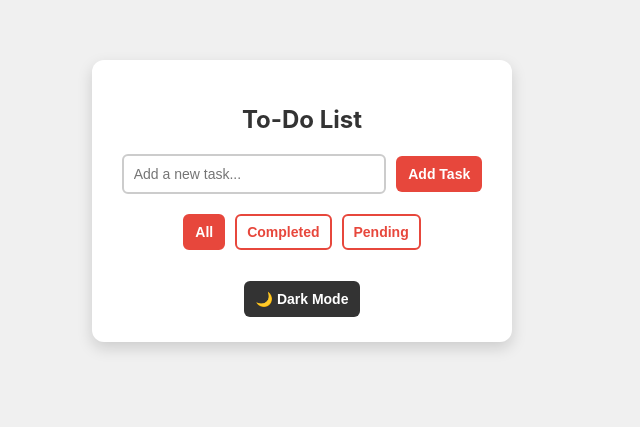
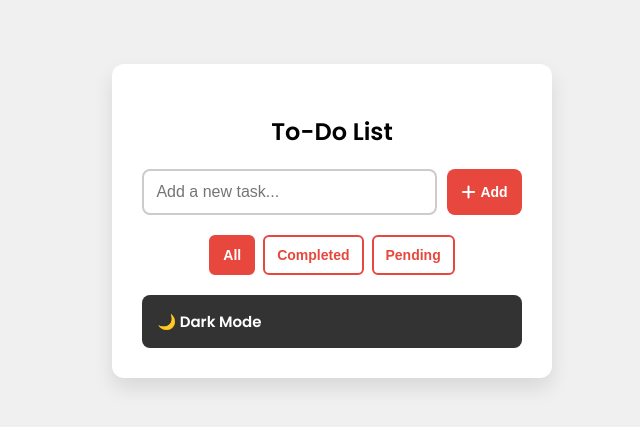
Before and after one commit to Sosiggg/Salas_ToDoList, a React (Vite) app: page / in a window 1280 px wide. Shown: the part 199-626 px from the top of the page, without its empty margins (338-978 px from the left). Built offline with nearby package versions, Linux system fonts and the light colour scheme.

Commit message:
Finalized ToDoList

```diff
--- a/src/ToDoList.jsx
+++ b/src/ToDoList.jsx
@@ -3,49 +3,52 @@ import { useState } from "react";
 export default function TodoList() {
     const [tasks, setTasks] = useState([]);
     const [task, setTask] = useState("");
+    const [filter, setFilter] = useState("all");
     const [editingIndex, setEditingIndex] = useState(null);
-    const [editText, setEditText] = useState("");
-    const [filter, setFilter] = useState("all");
+    const [editedTask, setEditedTask] = useState("");
 
     const addTask = () => {
-        if (task.trim() === "") return;
+        if (task.trim() === "") return alert("Task cannot be empty!");
         setTasks([...tasks, { text: task, completed: false }]);
         setTask("");
     };
 
-    const removeTask = (index) => {
-        setTasks(tasks.filter((_, i) => i !== index));
+    const toggleComplete = (index) => {
+        setTasks(tasks.map((t, i) =>
+            i === index ? { ...t, completed: !t.completed } : t
+        ));
     };
 
-    const toggleComplete = (index) => {
-        const updatedTasks = tasks.map((t, i) =>
-            i === index ? { ...t, completed: !t.completed } : t
-        );
-        setTasks(updatedTasks);
+    const removeTask = (index) => {
+        if (window.confirm("Are you sure you want to delete this task?")) {
+            setTasks(tasks.filter((_, i) => i !== index));
+        }
     };
 
-    const startEditing = (index, text) => {
+    const startEditing = (index) => {
         setEditingIndex(index);
-        setEditText(text);
+        setEditedTask(tasks[index].text);
     };
 
     const saveEdit = (index) => {
-        const updatedTasks = tasks.map((t, i) =>
-            i === index ? { ...t, text: editText } : t
-        );
-        setTasks(updatedTasks);
+        if (editedTask.trim() === "") return alert("Task cannot be empty!");
+        setTasks(tasks.map((t, i) =>
+            i === index ? { ...t, text: editedTask } : t
+        ));
         setEditingIndex(null);
+        setEditedTask("");
     };
 
-    const filteredTasks = tasks.filter((t) => {
-        if (filter === "completed") return t.completed;
-        if (filter === "pending") return !t.completed;
+    const filteredTasks = tasks.filter(task => {
+        if (filter === "completed") return task.completed;
+        if (filter === "pending") return !task.completed;
         return true;
     });
 
     return (
         <div className="todo-container">
             <h2>To-Do List</h2>
+            <div className="input-container">
                 <input
                     type="text"
                     placeholder="Add a new task..."
@@ -53,46 +56,55 @@ export default function TodoList() {
                     onChange={(e) => setTask(e.target.value)}
                 />
                 <button className="add-btn" onClick={addTask}>
-                Add Task
+                    <i className="fas fa-plus"></i> Add
                 </button>
+            </div>
 
+            {/* Filter Buttons */}
             <div className="filter-container">
-                <button className={filter === "all" ? "active" : ""} onClick={() => setFilter("all")}>
-                    All
-                </button>
-                <button className={filter === "completed" ? "active" : ""} onClick={() => setFilter("completed")}>
-                    Completed
-                </button>
-                <button className={filter === "pending" ? "active" : ""} onClick={() => setFilter("pending")}>
-                    Pending
-                </button>
+                <button className={filter === "all" ? "active" : ""} onClick={() => setFilter("all")}>All</button>
+                <button className={filter === "completed" ? "active" : ""} onClick={() => setFilter("completed")}>Completed</button>
+                <button className={filter === "pending" ? "active" : ""} onClick={() => setFilter("pending")}>Pending</button>
             </div>
 
             <ul>
                 {filteredTasks.map((t, index) => (
                     <li key={index}>
-                        <input type="checkbox" checked={t.completed} onChange={() => toggleComplete(index)} />
+                        <input
+                            type="checkbox"
+                            checked={t.completed}
+                            onChange={() => toggleComplete(index)}
+                        />
 
                         {editingIndex === index ? (
-                            <>
                             <input
                                 type="text"
-                                    value={editText}
-                                    onChange={(e) => setEditText(e.target.value)}
+                                value={editedTask}
+                                onChange={(e) => setEditedTask(e.target.value)}
+                                autoFocus
                             />
-                                <button className="save-btn" onClick={() => saveEdit(index)}>Save</button>
-                            </>
                         ) : (
-                            <>
-                                <span className={t.completed ? "completed" : ""}>{t.text}</span>
-                                <button className="edit-btn" onClick={() => startEditing(index, t.text)}>✏️</button>
-                                <button className="delete-btn" onClick={() => removeTask(index)}>❌</button>
-                            </>
+                            <span className={t.completed ? "completed task-text" : "task-text"}>{t.text}</span>
                         )}
+
+                        <div className="task-actions">
+                            {editingIndex === index ? (
+                                <button className="save-btn" onClick={() => saveEdit(index)}>
+                                    <i className="fas fa-save"></i>
+                                </button>
+                            ) : (
+                                <button className="edit-btn" onClick={() => startEditing(index)}>
+                                    <i className="fas fa-edit"></i>
+                                </button>
+                            )}
+
+                            <button className="delete-btn" onClick={() => removeTask(index)}>
+                                <i className="fas fa-trash"></i>
+                            </button>
+                        </div>
                     </li>
                 ))}
             </ul>
-
         </div>
     );
 }
--- a/src/index.css
+++ b/src/index.css
@@ -1,68 +1,86 @@
+@import url('https://cdnjs.cloudflare.com/ajax/libs/font-awesome/6.4.2/css/all.min.css');
+@import url('https://fonts.googleapis.com/css2?family=Poppins:wght@300;400;600&display=swap');
+
 body {
-  font-family: 'Inter', sans-serif;
+  font-family: 'Poppins';
   display: flex;
   justify-content: center;
   align-items: center;
   height: 100vh;
   margin: 0;
   transition: background 0.3s ease, color 0.3s ease;
-}
-
-.light-mode {
-  background-color: #f0f0f0;
-  color: #333;
+  padding: 20px;
+  background: #F0F0F0;
 }
 
 .dark-mode {
-  background-color: #181818;
+  background-color: #121212;
   color: #EAEAEA;
 }
 
 .app-container {
-  text-align: center;
+  width: 100%;
+  max-width: 500px;
   background: white;
-  padding: 25px;
+  padding: 30px;
   border-radius: 12px;
-  box-shadow: 0 6px 15px rgba(0, 0, 0, 0.15);
-  width: 370px;
+  box-shadow: 0 10px 20px rgba(0, 0, 0, 0.1);
   transition: background 0.3s ease;
 }
 
 .dark-mode .app-container {
-  background: #222;
-  box-shadow: 0 6px 15px rgba(0, 0, 0, 0.4);
+  background: #1E1E1E;
+  box-shadow: 0 10px 20px rgba(255, 255, 255, 0.1);
 }
 
-h1 {
+h2 {
+  text-align: center;
   font-size: 24px;
-  font-weight: bold;
+  font-weight: 1000;
+  margin-bottom: 20px;
+}
+
+.input-container {
+  display: flex;
+  gap: 10px;
   margin-bottom: 15px;
 }
 
 input {
-  padding: 10px;
-  width: 65%;
+  flex: 1;
+  padding: 12px;
   border: 2px solid #ccc;
-  border-radius: 6px;
-  background: white;
-  color: #333;
-  font-size: 14px;
+  border-radius: 8px;
+  font-size: 16px;
+  transition: border 0.3s ease;
+}
+
+input:focus {
+  border-color: #e7473c;
+  outline: none;
 }
 
 .dark-mode input {
-  background: #333;
+  background: #2C2C2C;
   color: #EAEAEA;
   border: 2px solid #555;
 }
 
 button {
-  padding: 10px 12px;
+  padding: 10px 14px;
   cursor: pointer;
   border: none;
-  border-radius: 6px;
-  font-weight: bold;
+  border-radius: 8px;
+  font-weight: 600;
   font-size: 14px;
   transition: background 0.3s ease, transform 0.2s ease;
+  display: flex;
+  align-items: center;
+  gap: 5px;
+}
+
+button i {
+  font-size: 16px;
 }
 
 button:hover {
@@ -72,24 +90,35 @@ button:hover {
 .add-btn {
   background-color: #e7473c;
   color: white;
-  margin-left: 10px;
 }
 
 .add-btn:hover {
   background-color: #c0392b;
 }
 
+.clear-btn {
+  background-color: #333;
+  color: white;
+}
+
+.clear-btn:hover {
+  background-color: #444;
+}
+
 .filter-container {
-  margin: 15px 0;
+  display: flex;
+  justify-content: center;
+  gap: 8px;
+  margin: 20px 0;
 }
 
 .filter-container button {
-  margin: 5px;
-  padding: 8px 10px;
+  padding: 10px 12px;
+  border: 2px solid #e7473c;
   background: none;
-  border: 2px solid #e7473c;
   color: #e7473c;
   border-radius: 6px;
+  font-size: 14px;
 }
 
 .filter-container button.active {
@@ -109,23 +138,22 @@ button:hover {
 ul {
   list-style: none;
   padding: 0;
-  margin-top: 10px;
+  margin: 0;
 }
 
 li {
   display: flex;
   align-items: center;
   justify-content: space-between;
-  padding: 10px;
-  border-radius: 6px;
-  background: #f8f8f8;
-  margin-bottom: 8px;
+  padding: 12px;
+  border-radius: 8px;
+  background: #F8F8F8;
+  margin-bottom: 10px;
   box-shadow: 0 2px 5px rgba(0, 0, 0, 0.1);
-  transition: transform 0.2s ease;
 }
 
 .dark-mode li {
-  background: #333;
+  background: #2C2C2C;
   box-shadow: 0 2px 5px rgba(255, 255, 255, 0.1);
 }
 
@@ -133,16 +161,27 @@ li:hover {
   transform: scale(1.02);
 }
 
+.task-text {
+  flex: 1;
+  font-size: 16px;
+}
+
 .completed {
   text-decoration: line-through;
   color: gray;
 }
 
+.task-actions {
+  display: flex;
+  gap: 8px;
+}
+
 .edit-btn, .delete-btn, .save-btn {
-  padding: 6px 8px;
+  padding: 8px;
   border-radius: 5px;
-  font-size: 12px;
+  font-size: 14px;
   transition: transform 0.2s ease;
+  font-family: 'Poppins';
 }
 
 .edit-btn {
@@ -175,7 +214,13 @@ li:hover {
 .toggle-btn {
   background-color: #333;
   color: white;
-  margin-top: 10px;
+  width: 100%;
+  text-align: center;
+  margin-top: 15px;
+  padding: 15px;
+  font-size: 15px;
+  font-weight: 1000;
+  font-family: 'Poppins';
 }
 
 .dark-mode .toggle-btn {
```
Lines whose indentation alone changed are shown as unchanged.
